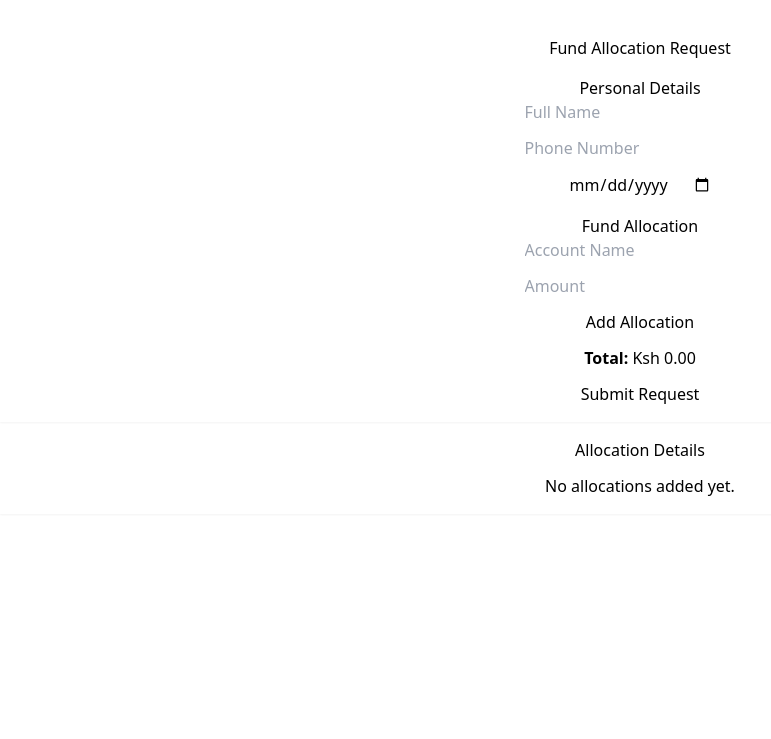
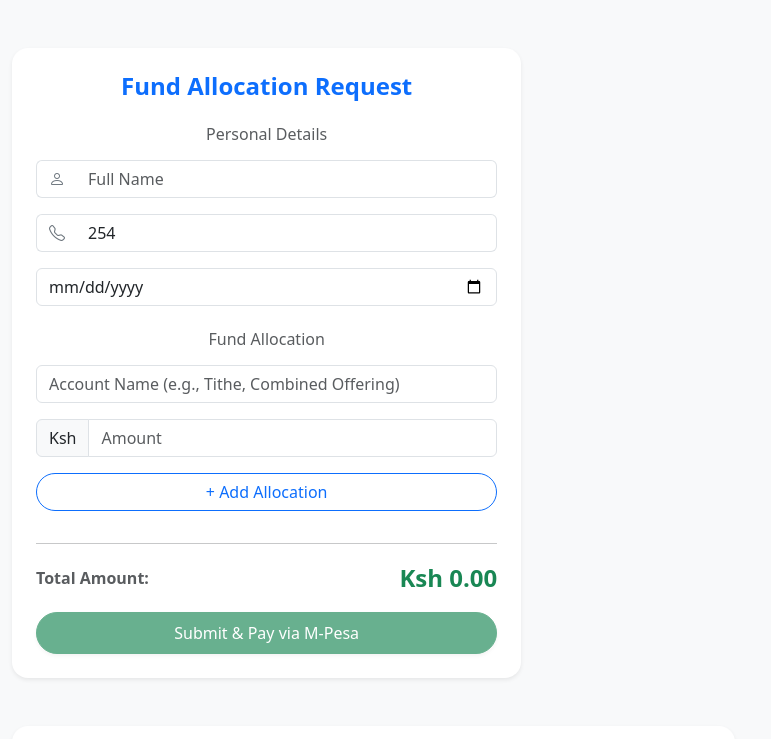
Before and after one commit to Arita-wa-Security/zaka, a React (Create React App) app: page /offertory in a window 1280 px wide. Shown: the top 739 px of the page, without its empty margins (0-771 px from the left). Built offline with nearby package versions, Linux system fonts and the light colour scheme.

Commit message:
Intergrated backend and improved UI for easier backend processing

```diff
--- a/package.json
+++ b/package.json
@@ -6,7 +6,9 @@
     "@testing-library/jest-dom": "^5.17.0",
     "@testing-library/react": "^13.4.0",
     "@testing-library/user-event": "^13.5.0",
+    "axios": "^1.13.6",
     "bootstrap": "^5.3.8",
+    "bootstrap-icons": "^1.13.1",
     "react": "^18.3.1",
     "react-dom": "^18.3.1",
     "react-scripts": "5.0.1",
--- a/src/components/offertory/offertory.jsx
+++ b/src/components/offertory/offertory.jsx
@@ -1,21 +1,36 @@
 import React, { useState } from "react";
+import axios from "axios";
 
 function FundAllocationForm() {
   const [personalDetails, setPersonalDetails] = useState({
     name: "",
-    phone: "",
+    phone: "254",
     date: ""
   });
 
   const [accountName, setAccountName] = useState("");
   const [amount, setAmount] = useState("");
   const [entries, setEntries] = useState([]);
+  const [loading, setLoading] = useState(false);
+  const [error, setError] = useState("");
   const [confirmation, setConfirmation] = useState("");
 
   const handlePersonalChange = (e) => {
+    let value = e.target.value;
+    if (e.target.name === "phone") {
+        // Ensure it's digits only (except the optional leading 254)
+        value = value.replace(/\D/g, "");
+        if (value.startsWith("0")) {
+            value = "254" + value.substring(1);
+        } else if (value.startsWith("7") || value.startsWith("1")) {
+            value = "254" + value;
+        } else if (!value.startsWith("254") && value.length > 0) {
+            value = "254" + value;
+        }
+    }
     setPersonalDetails({
       ...personalDetails,
-      [e.target.name]: e.target.value
+      [e.target.name]: value
     });
   };
 
@@ -38,9 +53,41 @@ function FundAllocationForm() {
     0
   );
 
-  const handleSubmit = () => {
-    if (entries.length === 0) return;
-    setConfirmation("Your request has been received and is being processed.");
+  const deleteEntry = (index) => {
+    setEntries(entries.filter((_, i) => i !== index));
+  };
+
+  const handleSubmit = async () => {
+    if (entries.length === 0) {
+      setError("Please add at least one allocation.");
+      return;
+    }
+
+    setLoading(true);
+    setError("");
+    setConfirmation("");
+
+    const payload = {
+      full_name: personalDetails.name,
+      phone_number: personalDetails.phone,
+      amount: totalAmount,
+      description: entries.map(e => e.accountName).join(", ")
+    };
+
+    try {
+      const response = await axios.post("http://127.0.0.1:8000/api/initiate-payment/", payload);
+      if (response.data.ResponseCode === "0") {
+        setConfirmation("Payment request initiated! Please check your phone for the M-Pesa prompt.");
+        setEntries([]); // Clear entries on success
+      } else {
+        setError(response.data.ResponseDescription || "Failed to initiate payment. Please try again.");
+      }
+    } catch (err) {
+      console.error("Payment error:", err);
+      setError(err.response?.data?.CustomerMessage || "An error occurred while processing your request. Ensure the backend is running and your phone number is correct.");
+    } finally {
+      setLoading(false);
+    }
   };
 
   return (
@@ -51,30 +98,43 @@ function FundAllocationForm() {
         <div className="col-12 col-lg-5">
           <div className="card shadow-sm border-0 rounded-4">
             <div className="card-body p-4">
-              <h4 className="mb-4 fw-bold">Fund Allocation Request</h4>
+              <h4 className="mb-4 fw-bold text-primary">Fund Allocation Request</h4>
 
-              <h6 className="text-muted">Personal Details</h6>
+              <h6 className="text-muted mb-3">Personal Details</h6>
 
               <div className="mb-3">
+                <div className="input-group">
+                  <span className="input-group-text bg-white border-end-0">
+                    <i className="bi bi-person text-secondary"></i>
+                  </span>
                   <input
                     type="text"
-                  className="form-control"
+                    className="form-control border-start-0"
                     name="name"
                     placeholder="Full Name"
                     value={personalDetails.name}
                     onChange={handlePersonalChange}
+                    required
+                  />
+                </div>
+              </div>
+
+              <div className="mb-3">
+                <div className="input-group">
+                  <span className="input-group-text bg-white border-end-0">
+                    <i className="bi bi-telephone text-secondary"></i>
+                  </span>
+                  <input
+                    type="text"
+                    className="form-control border-start-0"
+                    name="phone"
+                  placeholder="Phone Number (e.g. 2547...)"
+                    value={personalDetails.phone}
+                    onChange={handlePersonalChange}
+                    required
                   />
                 </div>
 
-              <div className="mb-3">
-                <input
-                  type="text"
-                  className="form-control"
-                  name="phone"
-                  placeholder="Phone Number"
-                  value={personalDetails.phone}
-                  onChange={handlePersonalChange}
-                />
               </div>
 
               <div className="mb-4">
@@ -84,22 +144,25 @@ function FundAllocationForm() {
                   name="date"
                   value={personalDetails.date}
                   onChange={handlePersonalChange}
+                  required
                 />
               </div>
 
-              <h6 className="text-muted">Fund Allocation</h6>
+              <h6 className="text-muted mb-3">Fund Allocation</h6>
 
               <div className="mb-3">
                 <input
                   type="text"
                   className="form-control"
-                  placeholder="Account Name"
+                  placeholder="Account Name (e.g., Tithe, Combined Offering)"
                   value={accountName}
                   onChange={(e) => setAccountName(e.target.value)}
                 />
               </div>
 
               <div className="mb-3">
+                <div className="input-group">
+                  <span className="input-group-text">Ksh</span>
                   <input
                     type="number"
                     className="form-control"
@@ -108,31 +171,49 @@ function FundAllocationForm() {
                     onChange={(e) => setAmount(e.target.value)}
                   />
                 </div>
+              </div>
 
               <button
-                className="btn btn-primary w-100 mb-3 rounded-3"
+                className="btn btn-outline-primary w-100 mb-3 rounded-pill"
                 onClick={addEntry}
+                disabled={loading}
               >
-                Add Allocation
+                + Add Allocation
               </button>
 
+              <hr />
+
               <div className="d-flex justify-content-between align-items-center mb-3">
-                <strong>Total: </strong>
-                <span className="fs-5 fw-bold text-primary">
-                   Ksh {totalAmount.toFixed(2)}
+                <strong className="text-muted">Total Amount: </strong>
+                <span className="fs-4 fw-bold text-success">
+                   Ksh {totalAmount.toLocaleString(undefined, { minimumFractionDigits: 2, maximumFractionDigits: 2 })}
                 </span>
               </div>
 
               <button
-                className="btn btn-success w-100 rounded-3"
+                className="btn btn-success w-100 rounded-pill py-2 shadow-sm d-flex align-items-center justify-content-center gap-2"
                 onClick={handleSubmit}
+                disabled={loading || entries.length === 0}
               >
-                Submit Request
+                {loading ? (
+                  <>
+                    <span className="spinner-border spinner-border-sm" role="status" aria-hidden="true"></span>
+                    Processing...
+                  </>
+                ) : (
+                  "Submit & Pay via M-Pesa"
+                )}
               </button>
 
+              {error && (
+                <div className="alert alert-danger mt-3">
+                  <i className="bi bi-exclamation-triangle-fill me-2"></i> {error}
+                </div>
+              )}
+
               {confirmation && (
-                <div className="alert alert-success mt-3">
-                  {confirmation}
+                <div className="alert alert-success mt-3 bounce-in">
+                  <i className="bi bi-check-circle-fill me-2"></i> {confirmation}
                 </div>
               )}
             </div>
@@ -143,31 +224,38 @@ function FundAllocationForm() {
         <div className="col-12 col-lg-7">
           <div className="card shadow-sm border-0 rounded-4">
             <div className="card-body p-4">
-              <h5 className="mb-3 fw-bold">Allocation Details</h5>
+              <h5 className="mb-4 fw-bold">Allocation Details</h5>
 
               {entries.length === 0 ? (
-                <p className="text-muted">No allocations added yet.</p>
+                <div className="text-center py-5">
+                  <p className="text-muted mb-0">No allocations added yet.</p>
+                  <small className="text-secondary">Please add at least one fund allocation above.</small>
+                </div>
               ) : (
                 <div className="table-responsive">
                   <table className="table table-hover align-middle">
                     <thead className="table-light">
                       <tr>
-                        {/* <th>Name</th>
-                        <th>Phone</th>
-                        <th>Date</th> */}
                         <th>Account</th>
-                        <th>Amount</th>
+                        <th className="text-end">Amount</th>
+                        <th className="text-center">Action</th>
                       </tr>
                     </thead>
                     <tbody>
                       {entries.map((entry, index) => (
                         <tr key={index}>
-                          {/* <td>{entry.name}</td>
-                          <td>{entry.phone}</td>
-                          <td>{entry.date}</td> */}
                           <td>{entry.accountName}</td>
-                          <td className="fw-semibold">
-                            Ksh {entry.amount.toFixed(2)}
+                          <td className="fw-semibold text-end">
+                            Ksh {entry.amount.toLocaleString(undefined, { minimumFractionDigits: 2, maximumFractionDigits: 2 })}
+                          </td>
+                          <td className="text-center">
+                            <button
+                              className="btn btn-sm btn-outline-danger border-0"
+                              onClick={() => deleteEntry(index)}
+                              title="Remove"
+                            >
+                              <i className="bi bi-trash"></i>
+                            </button>
                           </td>
                         </tr>
                       ))}
--- a/src/index.js
+++ b/src/index.js
@@ -1,6 +1,8 @@
 import React from 'react';
 import ReactDOM from 'react-dom/client';
 import './index.css';
+import 'bootstrap/dist/css/bootstrap.min.css';
+import 'bootstrap-icons/font/bootstrap-icons.css';
 import App from './App';
 import reportWebVitals from './reportWebVitals';
 
```
Also changed, not shown: 1 other file (tests, documents, lock files or other folders). Lines whose indentation alone changed are shown as unchanged.
